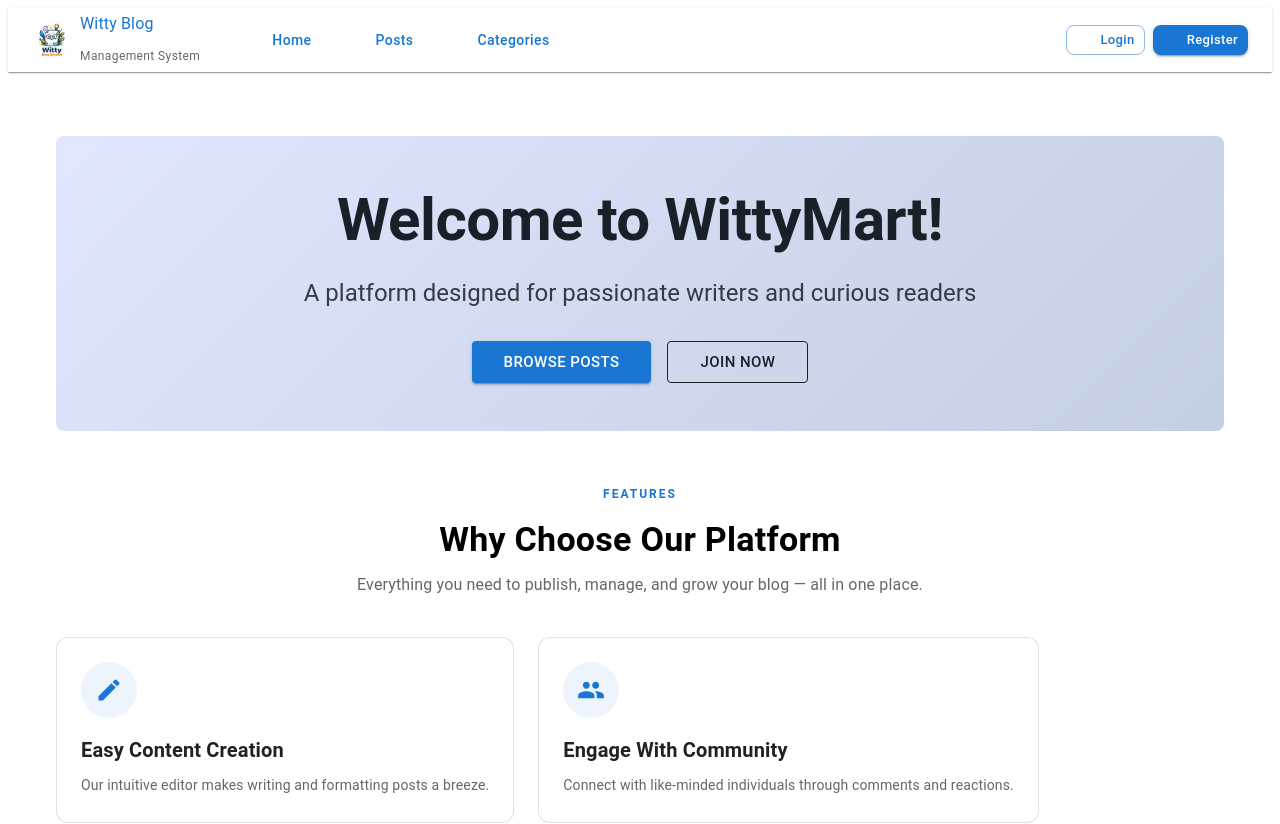
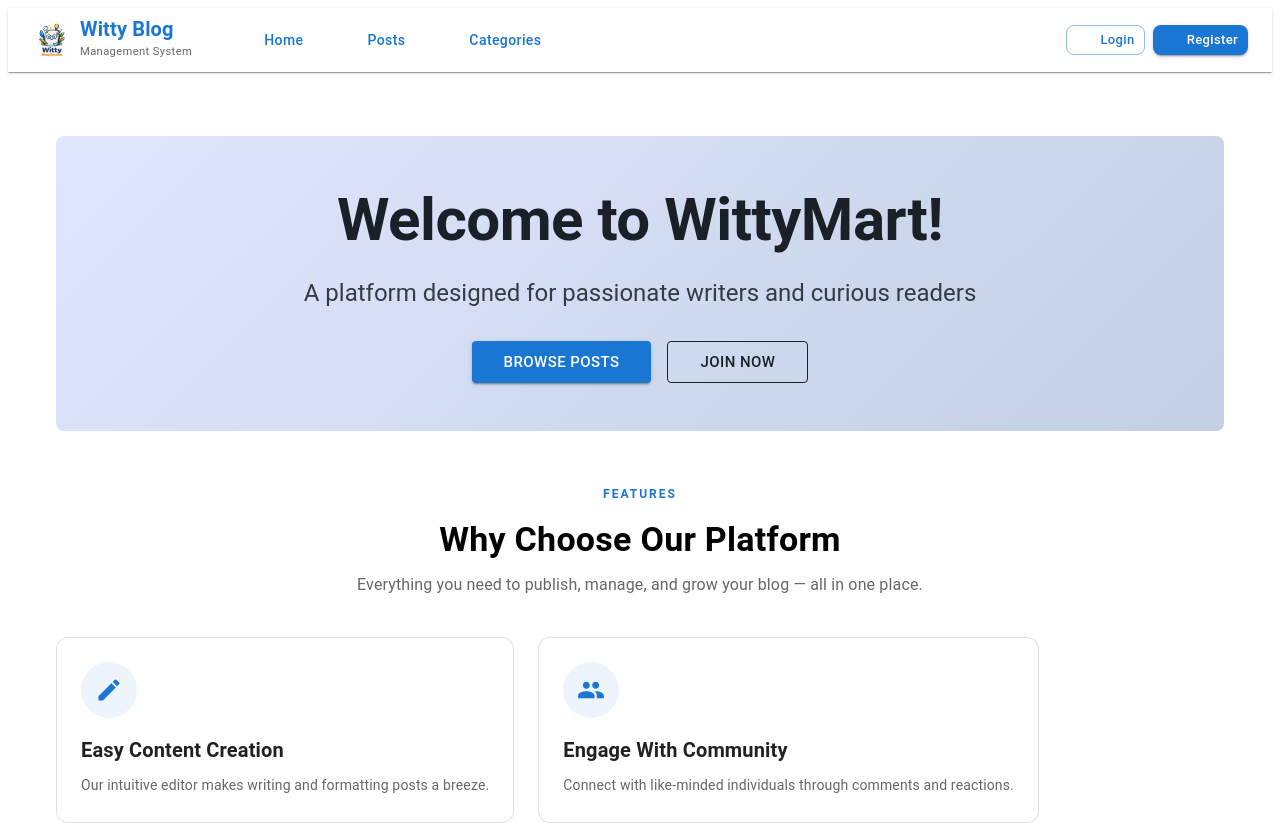
Before and after one commit to jacobkau/Blog-system, a React (Vite) app in the folder client/: page / in a window 1280 px wide. Shown: the top 824 px of the page. Built offline with nearby package versions, Linux system fonts and the light colour scheme; no server answers; some icons are missing.

Commit message:
Update Navbar.jsx

```diff
--- a/client/src/components/layout/Navbar.jsx
+++ b/client/src/components/layout/Navbar.jsx
@@ -325,11 +325,11 @@ const Navbar = ({ user, onLogout }) => {
                   borderRadius: 1,
                 }}
                 />
-              <Box component ="span" sx={{ display: {xs:"none", sm: "block" }, flexDirection: "column" }}>
-                  <Typography>
+              <Box component ="span" sx={{ display: {xs:"none", sm: "flex" },justifyContent: "center", lineHeight: 1.2, flexDirection: "column" }}>
+                  <Typography variant="h6" sx ={{ fontWeight:700, color:"primary.main", lineHeight:1 }}>
                      Witty Blog
                   </Typography>
-                  <Typography variant="caption" color="text.secondary">
+                  <Typography variant="caption" color="text.secondary" sx={{fontSize: "0.7rem", mt: 0.5 }}>
                      Management System
                   </Typography>
               </Box>
```
